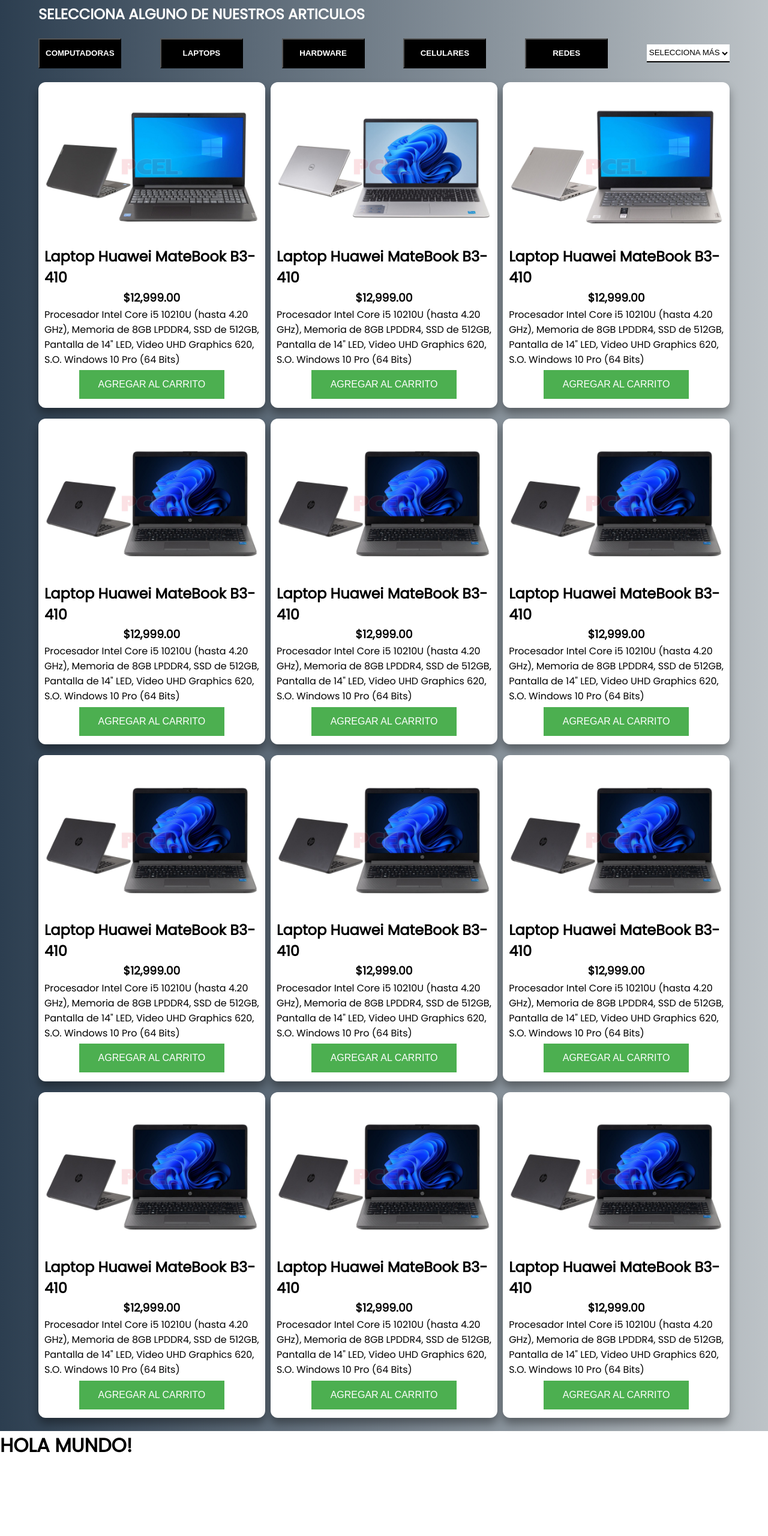
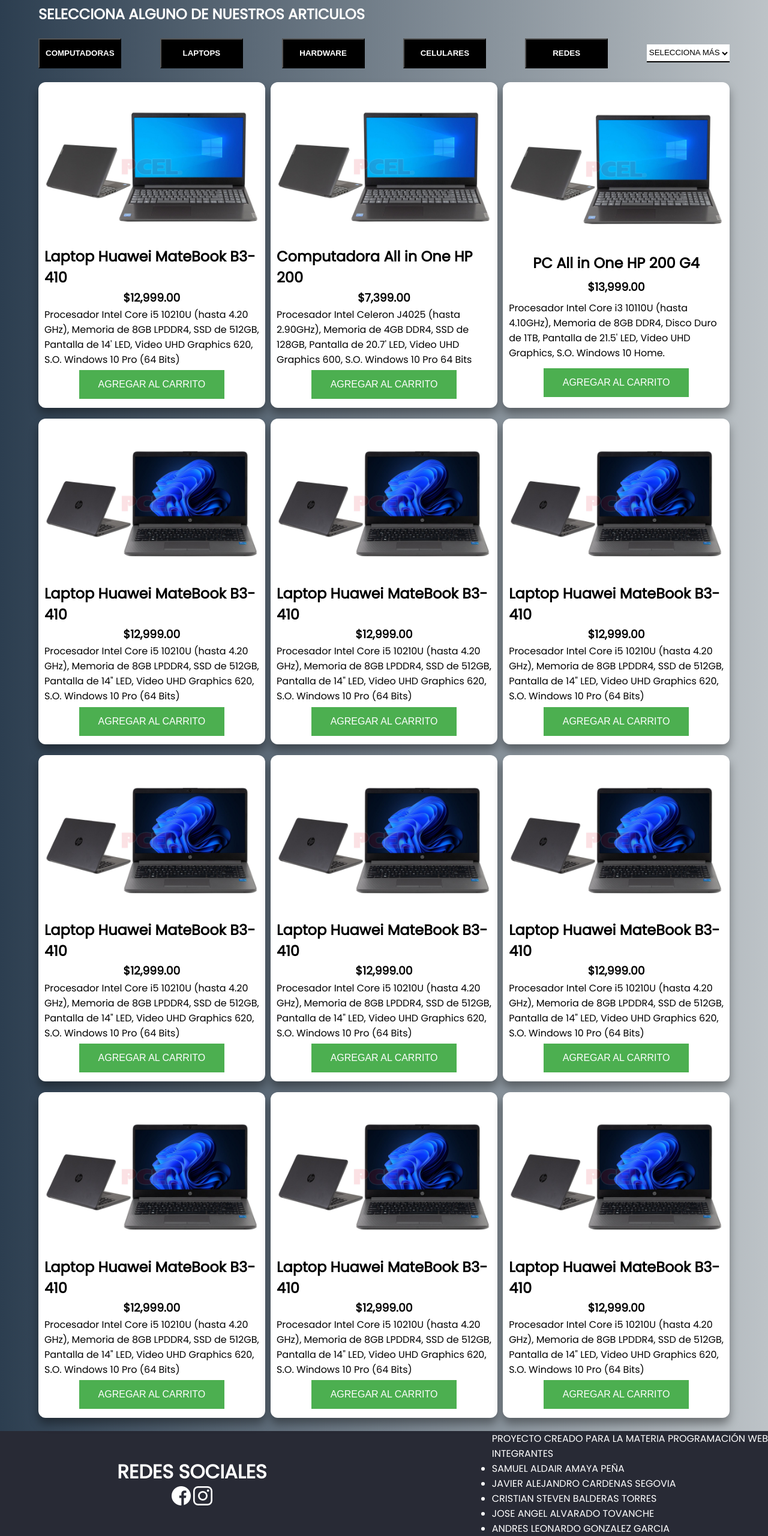
Before and after one commit to Samuelbit-4/Technoland-JS, a website: page tienda.html in a window 1280 px wide. Shown: the part 820-3381 px from the top of the page at 60% size. Before the commit the page ends 3254 px from the top, so only its background shows below. Drawn offline with nearby package versions, Linux system fonts and the light colour scheme.

Commit message:
COMIENZA LA REALIZACIÓN DE LA LOGICA

```diff
--- /dev/null
+++ b/js/main.js
@@ -0,0 +1,82 @@
+var cuerpo = document.querySelectorAll("body");
+console.log(cuerpo);
+const computadoras = [
+  {
+    id: 1,
+    img: "/images/tienda/computadoras/compu1.jpg",
+    itemTitle: "Laptop Huawei MateBook B3-410",
+    price: "$12,999.00",
+    description:
+      "Procesador Intel Core i5 10210U (hasta 4.20 GHz), Memoria de 8GB LPDDR4, SSD de 512GB, Pantalla de 14' LED, Video UHD Graphics 620, S.O. Windows 10 Pro (64 Bits)",
+  },
+  {
+    id: 2,
+    img: "/images/tienda/computadoras/compu1.jpg",
+    itemTitle: "Computadora All in One HP 200",
+    price: "$7,399.00",
+    description:
+      "Procesador Intel Celeron J4025 (hasta 2.90GHz), Memoria de 4GB DDR4, SSD de 128GB, Pantalla de 20.7' LED, Video UHD Graphics 600, S.O. Windows 10 Pro 64 Bits",
+  },
+  {
+    id: 3,
+    img: "/images/tienda/computadoras/compu1.jpg",
+    itemTitle: "PC All in One HP 200 G4",
+    price: "$13,999.00",
+    description:
+      "Procesador Intel Core i3 10110U (hasta 4.10GHz), Memoria de 8GB DDR4, Disco Duro de 1TB, Pantalla de 21.5' LED, Video UHD Graphics, S.O. Windows 10 Home.",
+  },
+];
+
+// function compu() {
+//   const body = document.body;
+//   var elemento = document.querySelector(".elem1");
+//   console.log(elemento);
+//   var img = document.createElement("img");
+//   img.id = "img-cart1";
+//   img.setAttribute("src", "./images/tienda/computadoras/compu1.jpg");
+//   img.classList.add("img-cart");
+//   elemento.insertBefore(img, elemento.childNodes[0]);
+//   var title = document.createElement("h2");
+//   title.classList.add("item-title");
+//   title.textContent = "Laptop Huawei MateBook B3-410";
+//   elemento.insertBefore(title, elemento.childNodes[1]);
+//   var price = document.createElement("h3");
+//   price.textContent = "$12,999.00";
+//   elemento.insertBefore(price, elemento.childNodes[2]);
+//   var description = document.createElement("p");
+//   description.textContent =
+//     "Procesador Intel Core i5 10210U (hasta 4.20 GHz), Memoria de 8GB LPDDR4, SSD de 512GB, Pantalla de 14' LED, Video UHD Graphics 620, S.O. Windows 10 Pro (64 Bits)";
+//   elemento.insertBefore(description, elemento.childNodes[3]);
+//   var button = document.createElement("button");
+//   button.textContent = "AGREGAR AL CARRITO";
+//   elemento.insertBefore(button, elemento.childNodes[4]);
+// }
+function compu() {
+  let elemCard = 1;
+  let conta = 0;
+  for (let index = 0; index < 3; index++) {
+    const elemento = document.querySelector(`.elem${elemCard}`);
+    var img = document.createElement("img");
+    img.id = "img-cart1";
+    img.setAttribute("src", computadoras[conta].img);
+    img.classList.add("img-cart");
+    elemento.insertBefore(img, elemento.childNodes[0]);
+    var title = document.createElement("h2");
+    title.classList.add("item-title");
+    title.textContent = computadoras[conta].itemTitle;
+    elemento.insertBefore(title, elemento.childNodes[1]);
+    var price = document.createElement("h3");
+    price.textContent = computadoras[conta].price;
+    elemento.insertBefore(price, elemento.childNodes[2]);
+    var description = document.createElement("p");
+    description.textContent = computadoras[conta].description;
+    elemento.insertBefore(description, elemento.childNodes[3]);
+    var button = document.createElement("button");
+    button.textContent = "AGREGAR AL CARRITO";
+    elemento.insertBefore(button, elemento.childNodes[4]);
+    conta++
+    elemCard++;
+  }
+}
+
+console.log(computadoras[1].description)
--- a/styles/tienda.css
+++ b/styles/tienda.css
@@ -331,3 +331,18 @@
     width: 50%;
     align-items: center;
 }
+footer{
+    display: flex;
+    justify-content: space-between;
+    align-items: center;
+    background-color: #282a35;
+    color: white;
+}
+footer .redes{
+    width: 50vw;
+    text-align: center;
+
+}
+footer .redes #icon{
+    filter: invert();
+}
--- a/tienda.html
+++ b/tienda.html
@@ -12,7 +12,7 @@
     <title>Document</title>
 </head>
 
-<body>
+<body onload="compu()">
     <header id="cabecera">
         <div class="nav">
             <div class="logoNav"><img src="./images/logo.png" alt="LOGO" />
@@ -66,28 +66,28 @@
             </div>
             <section id="articulos-filtrados">
                 <div class="elem1">
-                    <img src="./images/tienda/computadoras/compu1.jpg" alt="">
+                    <!-- <img src="./images/tienda/computadoras/compu1.jpg" alt="">
                     <h2 class="item-title">Laptop Huawei MateBook B3-410</h2>
                     <h3>$12,999.00</h3>
                     <p>Procesador Intel Core i5 10210U (hasta 4.20 GHz), Memoria de 8GB LPDDR4, SSD de 512GB, Pantalla
                         de 14" LED, Video UHD Graphics 620, S.O. Windows 10 Pro (64 Bits)</p>
-                    <button class="btnAgregar">AGREGAR AL CARRITO</button>
+                    <button class="btnAgregar">AGREGAR AL CARRITO</button> -->
                 </div>
                 <div class="elem2">
-                    <img src="./images/tienda/computadoras/compu2.jpg" alt="">
+                    <!-- <img src="./images/tienda/computadoras/compu2.jpg" alt="">
                     <h2>Laptop Huawei MateBook B3-410</h2>
                     <h3>$12,999.00</h3>
                     <p>Procesador Intel Core i5 10210U (hasta 4.20 GHz), Memoria de 8GB LPDDR4, SSD de 512GB, Pantalla
                         de 14" LED, Video UHD Graphics 620, S.O. Windows 10 Pro (64 Bits)</p>
-                    <button class="btnAgregar">AGREGAR AL CARRITO</button>
+                    <button class="btnAgregar">AGREGAR AL CARRITO</button> -->
                 </div>
                 <div class="elem3">
-                    <img src="./images/tienda/computadoras/compu3.jpg" alt="">
+                    <!-- <img src="./images/tienda/computadoras/compu3.jpg" alt="">
                     <h2>Laptop Huawei MateBook B3-410</h2>
                     <h3>$12,999.00</h3>
                     <p>Procesador Intel Core i5 10210U (hasta 4.20 GHz), Memoria de 8GB LPDDR4, SSD de 512GB, Pantalla
                         de 14" LED, Video UHD Graphics 620, S.O. Windows 10 Pro (64 Bits)</p>
-                    <button class="btnAgregar">AGREGAR AL CARRITO</button>
+                    <button class="btnAgregar">AGREGAR AL CARRITO</button> -->
                 </div>
                 <div class="elem4">
                     <img src="./images/tienda/computadoras/compu4.jpg" alt="">
@@ -164,7 +164,24 @@
             </section>
     </main>
     <footer>
-        <h1>HOLA MUNDO!</h1>
+        <div class="redes">
+            <h1>REDES SOCIALES</h1>
+            <a id="icon" href="https://www.facebook.com/"><img src="./images/icons/facebook.png" alt="" width="32px"
+                height="32px"></a>
+            <a id="icon" href="https://www.instagram.com/"><img src="./images/icons/instagram.png" alt="" width="32px"
+                height="32px"></a>
+          </div>
+          <div>
+            <p id="titulos">PROYECTO CREADO PARA LA MATERIA PROGRAMACIÓN WEB</p>
+            <p id="titulos">INTEGRANTES</p>
+            <ul>
+              <li>SAMUEL ALDAIR AMAYA PEÑA</li>
+              <li>JAVIER ALEJANDRO CARDENAS SEGOVIA</li>
+              <li>CRISTIAN STEVEN BALDERAS TORRES</li>
+              <li>JOSE ANGEL ALVARADO TOVANCHE</li>
+              <li>ANDRES LEONARDO GONZALEZ GARCIA</li>
+            </ul>
+          </div>
     </footer>
     <script src="./js/main.js"></script>
 </body>
```
